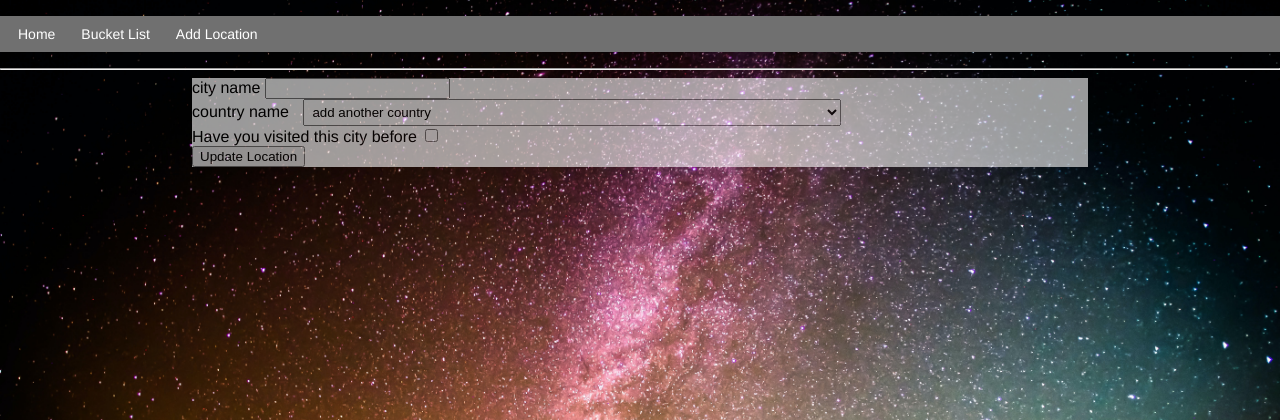
After one commit to karenbstewart/travel_bucket_list_project, a Flask app: template bucket_list_code/templates/list/edit.html in a window 1280 px wide. The commit adds this page. Shown: the top 420 px of the page. Run offline with Flask 2, Linux system fonts and the light colour scheme; the template is opened without the code that fills it, so the values that code supplies are empty.

Commit message:
added edit to list

```diff
--- a/bucket_list_code/console.py
+++ b/bucket_list_code/console.py
@@ -14,13 +14,13 @@ country_repository.save(country1)
 country2 = Country("Italy")
 country_repository.save(country2)
 
-city1 = City("barcelona", False, country1 )
+city1 = City("barcelona", True, country1 )
 city_repository.save(city1)
 city2 = City("Astorga", False, country1)
 city_repository.save(city2)
 city3 = City("Milan", False, country2)
 city_repository.save(city3)
-city4 = City("Rome", False, country2)
+city4 = City("Rome", True, country2)
 city_repository.save(city4)
 
 
--- a/bucket_list_code/repositories/city_repository.py
+++ b/bucket_list_code/repositories/city_repository.py
@@ -33,7 +33,7 @@ def select(id):
     result = run_sql(sql, values)[0]
 
     if result is not None:
-        country = country_repository.select(result['county_id'])
+        country = country_repository.select(result['country_id'])
         city = City(result['city_name'], result['visited'], country, result['id'])
     return city
 
--- a/bucket_list_code/static/style.css
+++ b/bucket_list_code/static/style.css
@@ -1,19 +1,34 @@
 body{
     font-family: "Helvetica", arial, sans-serif; font-size: 16px;
+    background-color: black;
+    background-image: url(images/stars.jpg);
+    background-size: cover;
+    background-repeat: no-repeat;
+    margin:0;
 }
 .container{
     width: 70%;
     margin:auto;
+    background-color: white;
+    opacity:0.6;
 }
 .blue_text{
-    color:#6686f9;
+    color:#3693a5;
+    font-size: 35px;
+}
+
+.change_page_button{
+    color:#3693a5;
     font-size: 35px;
 }
 
 #main_message{
     font-size: 30px;
     text-align: center;
-    margin-top: 15%;
+    margin-top: 8%;
+    color: white;
+    font-family: 'Lobster', cursive;
+    text-shadow: 2px 2px black;
 }
 
 .menu{
@@ -21,6 +36,7 @@ body{
     padding: 10px;
     background-color: #707070;
     color: #ffffff;
+
 }
 
 .menu li a{
@@ -75,3 +91,14 @@ body{
     display: flex;
     justify-content: center;
 }
+
+.content{
+    display:flex;
+    flex-direction: column;
+}
+
+.cities-in-country{
+    display:flex;
+    flex-direction: row;
+
+}
--- a/bucket_list_code/templates/base.html
+++ b/bucket_list_code/templates/base.html
@@ -5,6 +5,8 @@
     <meta http-equiv="X-UA-Compatible" content="IE=edge">
     <meta name="viewport" content="width=device-width, initial-scale=1.0">
     <link rel="stylesheet" href="{{ url_for('static', filename='style.css') }}">
+    <link href="https://fonts.googleapis.com/css2?family=Caveat:wght@500&display=swap" rel="stylesheet">
+    <link href="https://fonts.googleapis.com/css2?family=Caveat:wght@500&family=Lobster&display=swap" rel="stylesheet">
     <title>Travel Bucket List</title>
 </head>
 <body>
--- a/bucket_list_code/templates/index.html
+++ b/bucket_list_code/templates/index.html
@@ -6,7 +6,10 @@
     <p>we don't do in life!</p>
     <p class="blue_text">See the world!</p>
     <p>Be part of the bigger picture</p>
-    <p>Your journey begins here!</p>
+    <p>Your journey begins</p>
+
+    <a href="/list" class="change_page_button">Here!</a>
+
 </div>
 
 {% endblock %}
--- /dev/null
+++ b/bucket_list_code/templates/list/edit.html
@@ -0,0 +1,34 @@
+{% extends "base.html" %}
+
+{% block content %}
+
+<form action="/list/{{city.id}}" method="post">
+    <div>
+        <label for="city_name">city name</label>
+        <input type="text" id="city_name" name="city_name" value="{{city.city_name}}" required>
+    </div>
+
+    <div>
+        <label for="country_name">country name</label>
+        <select id="country_name" name="country_id">
+            {% for country in countries %}
+            <option value="{{ country.id }}">{{country.country_name}}</option>
+            {% endfor %}
+            <option value="other">add another country</option>
+        </select>
+    </div>
+
+    <div>
+        <label for="visited">Have you visited this city before</label>
+        <input type="checkbox" id="visited" name="visited">
+    </div>
+
+    <div>
+        <button type="submit">Update Location</button>
+    </div>
+
+
+</form>
+
+
+{% endblock %}
```
Also changed, not shown: bucket_list_code/controllers/cities_controller.py (+16 -0 lines), bucket_list_code/templates/list/index.html (+7 -0 lines), bucket_list_code/static/images/map-brown.jpg (added), bucket_list_code/static/images/stars.jpg (added).
